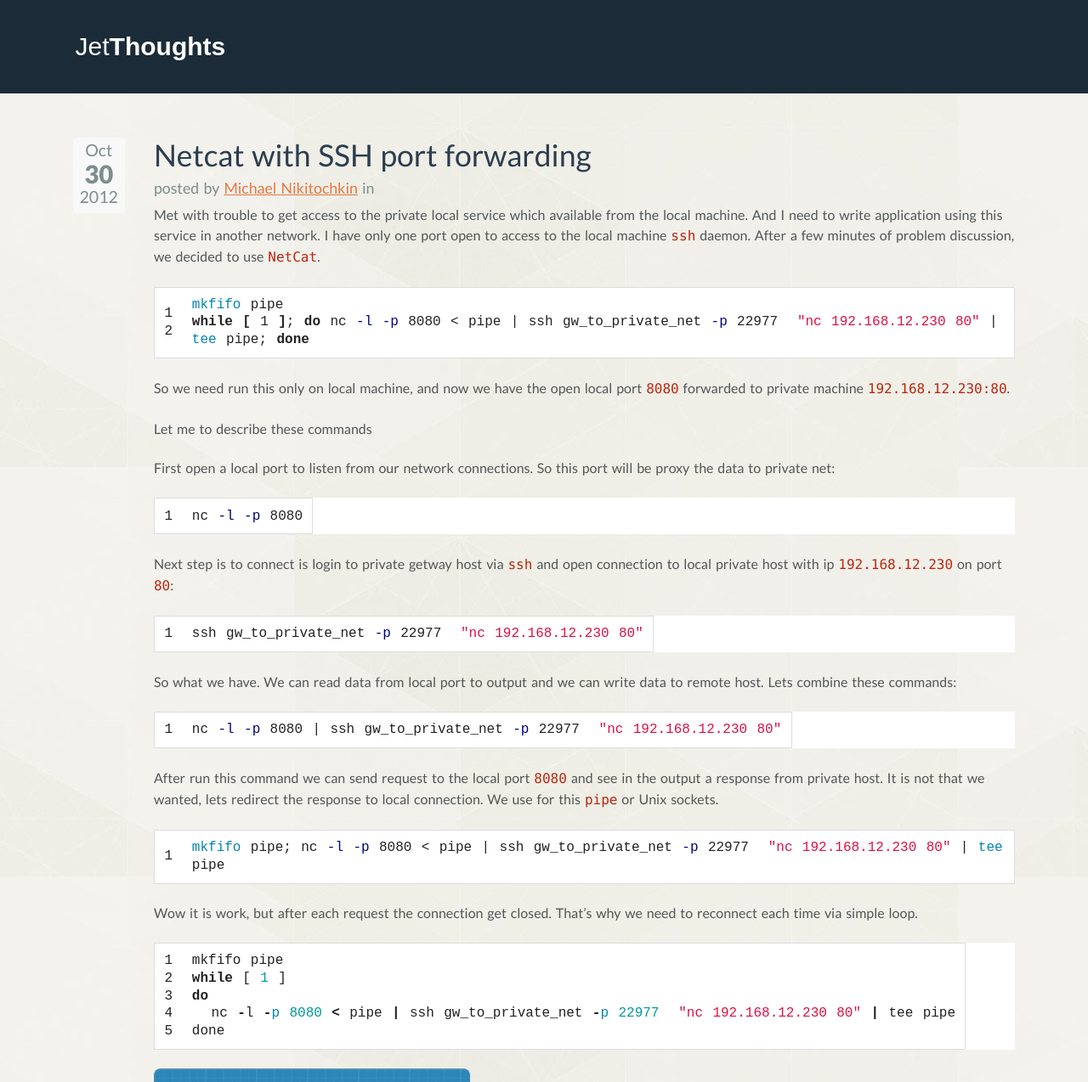
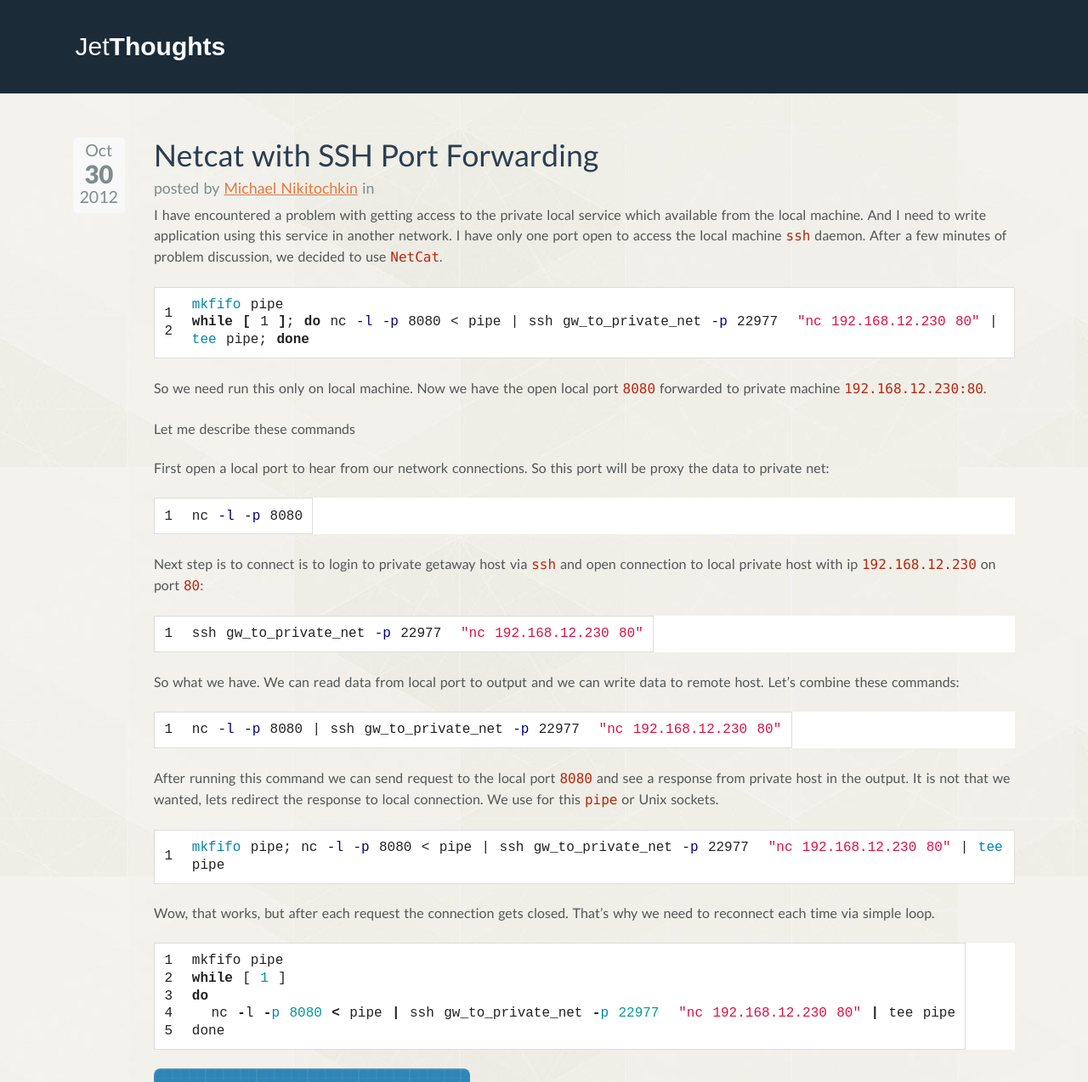
Before and after one commit to tehhi42/jetthoughts.github.io, a Jekyll site: the page built from _posts/2012-10-30-netcat-with-ssh-port-forwarding.markdown, in a window 1280 px wide and 1400 px high, cut to the strip 0-1274 px from the top of the window. Shown: the whole strip at 85% size. Built offline with Jekyll 4.4.1, drawn with Linux system fonts in a browser that asks for light colours; some web fonts are replaced; Markdown is read by kramdown in place of the engine named in the settings; comment, search, counter and statistics services are not loaded.

Commit message:
Update 2012-10-30-netcat-with-ssh-port-forwarding.markdown

```diff
--- a/_posts/2012-10-30-netcat-with-ssh-port-forwarding.markdown
+++ b/_posts/2012-10-30-netcat-with-ssh-port-forwarding.markdown
@@ -2,50 +2,51 @@
 layout: post
 author: Michael Nikitochkin
 authors_git: miry
-title: Netcat with SSH port forwarding
+title: Netcat with SSH Port Forwarding
 date: 30-10-2012
+excerpt: How to get access to the private local service which is available from the local machine.
 ---
 
-Met with trouble to get access to the private local service which available from the local machine.
+I have encountered a problem with getting access to the private local service which available from the local machine.
 And I need to write application using this service in another network.
-I have only one port open to access to the local machine `ssh` daemon.
-After a few minutes of problem  discussion, we decided to use `NetCat`.
+I have only one port open to access the local machine `ssh` daemon.
+After a few minutes of problem discussion, we decided to use `NetCat`.
 
 {% highlight bash linenos=table %}
 mkfifo pipe
 while [ 1 ]; do nc -l -p 8080 < pipe | ssh gw_to_private_net -p 22977  "nc 192.168.12.230 80" | tee pipe; done
 {% endhighlight %}
 
-So we need run this only on local machine, and now we have the open local port `8080` forwarded to private machine `192.168.12.230:80`.
+So we need run this only on local machine. Now we have the open local port `8080` forwarded to private machine `192.168.12.230:80`.
 
-Let me to describe these commands
+Let me describe these commands
 
-First open a local port to listen from our network connections. So this port will be proxy the data to private net:
+First open a local port to hear from our network connections. So this port will be proxy the data to private net:
 
 {% highlight bash linenos=table %}
 nc -l -p 8080
 {% endhighlight %}
 
-Next step is to connect is login to private getway host via `ssh` and open connection to local private host with ip `192.168.12.230` on port `80`:
+Next step is to connect is to login to private getaway host via `ssh` and open connection to local private host with ip `192.168.12.230` on port `80`:
 
 {% highlight bash linenos=table %}
 ssh gw_to_private_net -p 22977  "nc 192.168.12.230 80"
 {% endhighlight %}
 
-So what we have. We can read data from local port to output and we can write data to remote host. Lets combine these commands:
+So what we have. We can read data from local port to output and we can write data to remote host. Let's combine these commands:
 
 {% highlight bash linenos=table %}
 nc -l -p 8080 | ssh gw_to_private_net -p 22977  "nc 192.168.12.230 80"
 {% endhighlight %}
 
-After run this command we can send request to the local port `8080` and see in the output a response from private host.
+After running this command we can send request to the local port `8080` and see a response from private host in the output.
 It is not that we wanted, lets redirect the response to local connection. We use for this `pipe` or Unix sockets.
 
 {% highlight bash linenos=table %}
 mkfifo pipe; nc -l -p 8080 < pipe | ssh gw_to_private_net -p 22977  "nc 192.168.12.230 80" | tee pipe
 {% endhighlight %}
 
-Wow it is work, but after each request the connection get closed. That's why we need to reconnect each time via simple loop.
+Wow, that works, but after each request the connection gets closed. That's why we need to reconnect each time via simple loop.
 
 {% highlight ruby linenos=table %}
 mkfifo pipe
```
